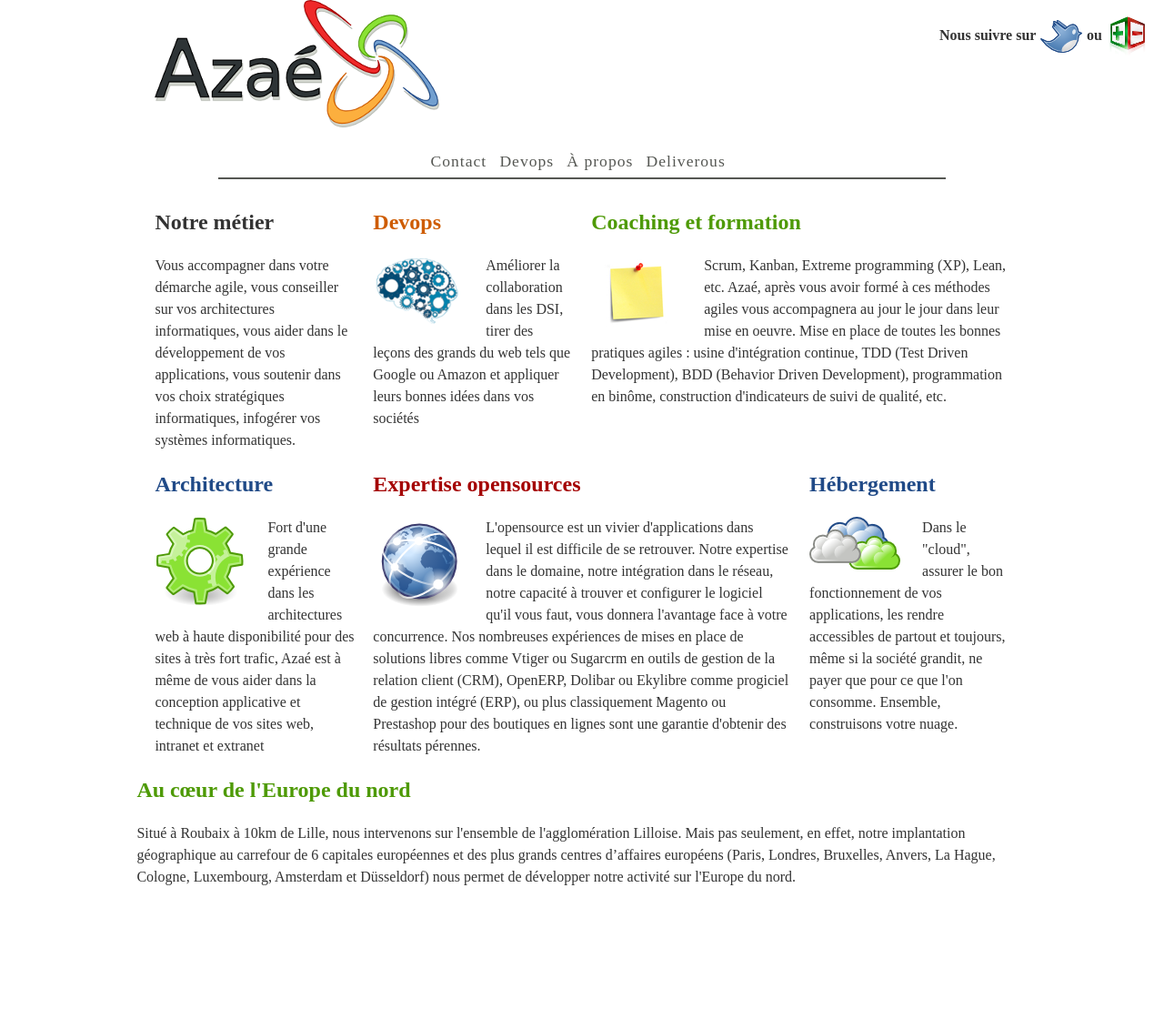
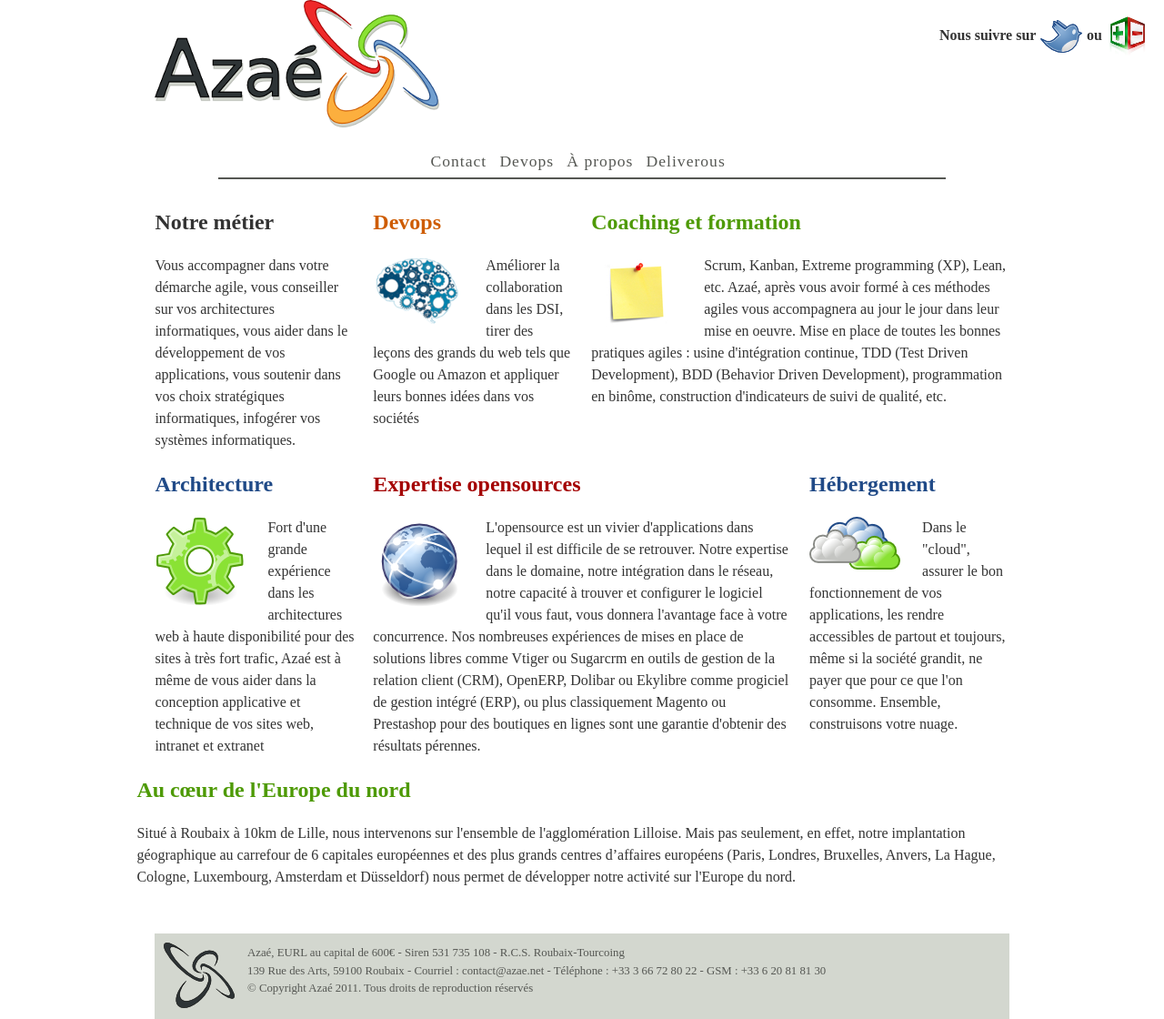
Before and after one commit to coachBZH/azae.net, a Jekyll site: the page built from index.html, in a window 1280 px wide. Shown: the whole page at 91% size. Built offline with Jekyll 4.4.1, drawn with Linux system fonts in a browser that asks for light colours; before the commit the page ends 1000 px from its top, so only the background shows below that.

Commit message:
ajout du footer

```diff
--- a/_includes/footer.html
+++ b/_includes/footer.html
@@ -1,55 +1,11 @@
 <footer class="site-footer">
-
-  <div class="wrapper">
-
-    <h2 class="footer-heading">{{ site.title }}</h2>
-
-    <div class="footer-col-wrapper">
-      <div class="footer-col  footer-col-1">
-        <ul class="contact-list">
-          <li>{{ site.title }}</li>
-          <li><a href="mailto:{{ site.email }}">{{ site.email }}</a></li>
-        </ul>
-      </div>
-
-      <div class="footer-col  footer-col-2">
-        <ul class="social-media-list">
-          {% if site.github_username %}
-          <li>
-            <a href="https://github.com/{{ site.github_username }}">
-              <span class="icon  icon--github">
-                <svg viewBox="0 0 16 16">
-                  <path fill="#828282" d="M7.999,0.431c-4.285,0-7.76,3.474-7.76,7.761 c0,3.428,2.223,6.337,5.307,7.363c0.388,0.071,0.53-0.168,0.53-0.374c0-0.184-0.007-0.672-0.01-1.32 c-2.159,0.469-2.614-1.04-2.614-1.04c-0.353-0.896-0.862-1.135-0.862-1.135c-0.705-0.481,0.053-0.472,0.053-0.472 c0.779,0.055,1.189,0.8,1.189,0.8c0.692,1.186,1.816,0.843,2.258,0.645c0.071-0.502,0.271-0.843,0.493-1.037 C4.86,11.425,3.049,10.76,3.049,7.786c0-0.847,0.302-1.54,0.799-2.082C3.768,5.507,3.501,4.718,3.924,3.65 c0,0,0.652-0.209,2.134,0.796C6.677,4.273,7.34,4.187,8,4.184c0.659,0.003,1.323,0.089,1.943,0.261 c1.482-1.004,2.132-0.796,2.132-0.796c0.423,1.068,0.157,1.857,0.077,2.054c0.497,0.542,0.798,1.235,0.798,2.082 c0,2.981-1.814,3.637-3.543,3.829c0.279,0.24,0.527,0.713,0.527,1.437c0,1.037-0.01,1.874-0.01,2.129 c0,0.208,0.14,0.449,0.534,0.373c3.081-1.028,5.302-3.935,5.302-7.362C15.76,3.906,12.285,0.431,7.999,0.431z"/>
-                </svg>
-              </span>
-
-              <span class="username">{{ site.github_username }}</span>
-            </a>
-          </li>
-          {% endif %}
-
-          {% if site.twitter_username %}
-          <li>
-            <a href="https://twitter.com/{{ site.twitter_username }}">
-              <span class="icon  icon--twitter">
-                <svg viewBox="0 0 16 16">
-                  <path fill="#828282" d="M15.969,3.058c-0.586,0.26-1.217,0.436-1.878,0.515c0.675-0.405,1.194-1.045,1.438-1.809
-                  c-0.632,0.375-1.332,0.647-2.076,0.793c-0.596-0.636-1.446-1.033-2.387-1.033c-1.806,0-3.27,1.464-3.27,3.27 c0,0.256,0.029,0.506,0.085,0.745C5.163,5.404,2.753,4.102,1.14,2.124C0.859,2.607,0.698,3.168,0.698,3.767 c0,1.134,0.577,2.135,1.455,2.722C1.616,6.472,1.112,6.325,0.671,6.08c0,0.014,0,0.027,0,0.041c0,1.584,1.127,2.906,2.623,3.206 C3.02,9.402,2.731,9.442,2.433,9.442c-0.211,0-0.416-0.021-0.615-0.059c0.416,1.299,1.624,2.245,3.055,2.271 c-1.119,0.877-2.529,1.4-4.061,1.4c-0.264,0-0.524-0.015-0.78-0.046c1.447,0.928,3.166,1.469,5.013,1.469 c6.015,0,9.304-4.983,9.304-9.304c0-0.142-0.003-0.283-0.009-0.423C14.976,4.29,15.531,3.714,15.969,3.058z"/>
-                </svg>
-              </span>
-
-              <span class="username">{{ site.twitter_username }}</span>
-            </a>
-          </li>
-          {% endif %}
-        </ul>
-      </div>
-
-      <div class="footer-col  footer-col-3">
-        <p class="text">{{ site.description }}</p>
-      </div>
-    </div>
-
+  <div id='footer'>
+    <p>
+      Azaé, EURL au capital de 600€ - Siren 531 735 108 - R.C.S. Roubaix-Tourcoing
+      <br>
+      139 Rue des Arts, 59100 Roubaix - Courriel : contact@azae.net - Téléphone : +33 3 66 72 80 22 - GSM : +33 6 20 81 81 30
+      <br>
+      &copy;&nbsp;Copyright Azaé 2011. Tous droits de reproduction réservés
+    </p>
   </div>
-
 </footer>
--- a/_layouts/default.html
+++ b/_layouts/default.html
@@ -32,5 +32,6 @@
   <body class='wrapper'>
     {% include header.html %}
     {{ content }}
+    {% include footer.html %}
   </body>
 </html>
```
Also changed, not shown: _includes/head.html (deleted, +0 -11 lines).
